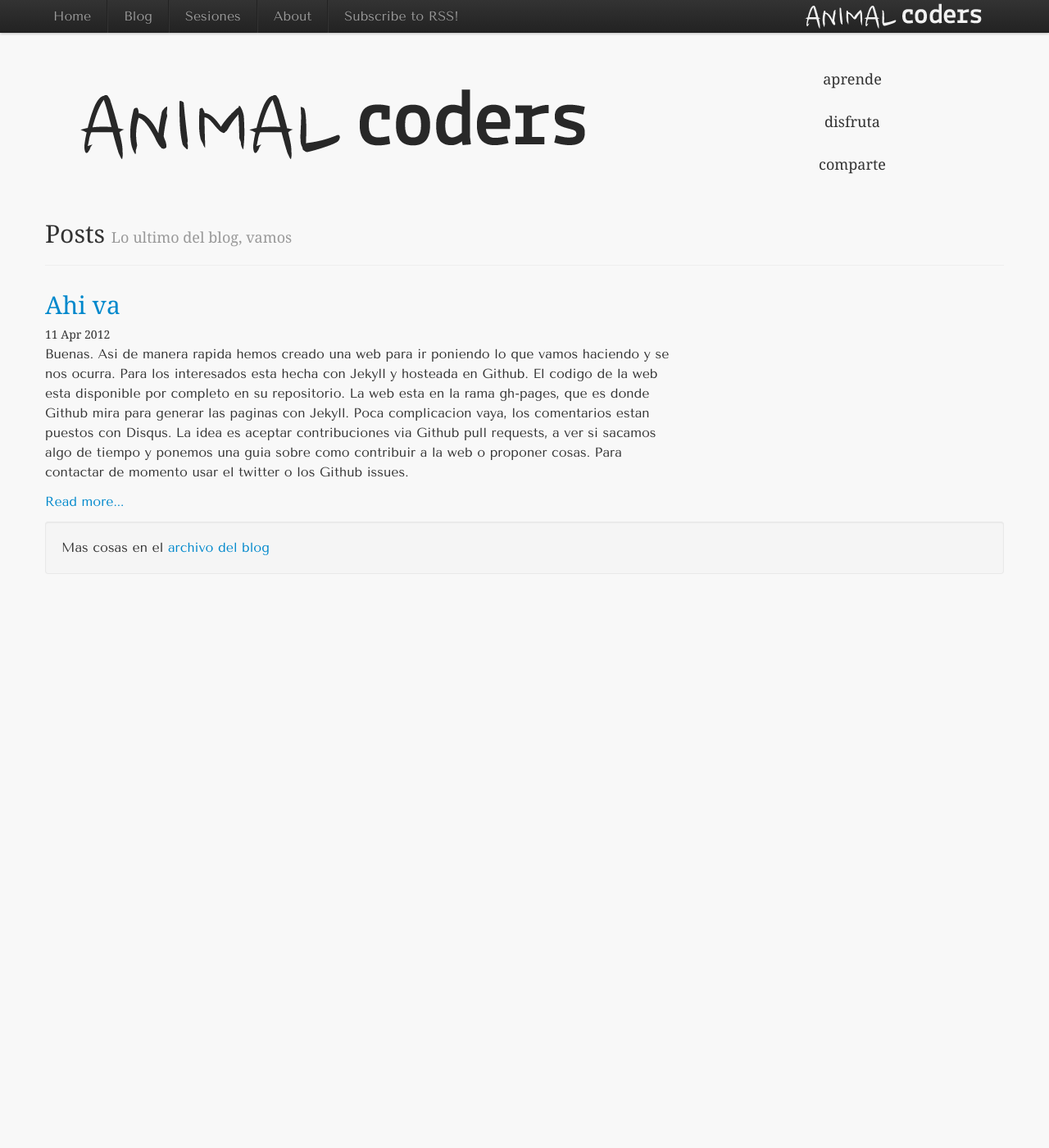
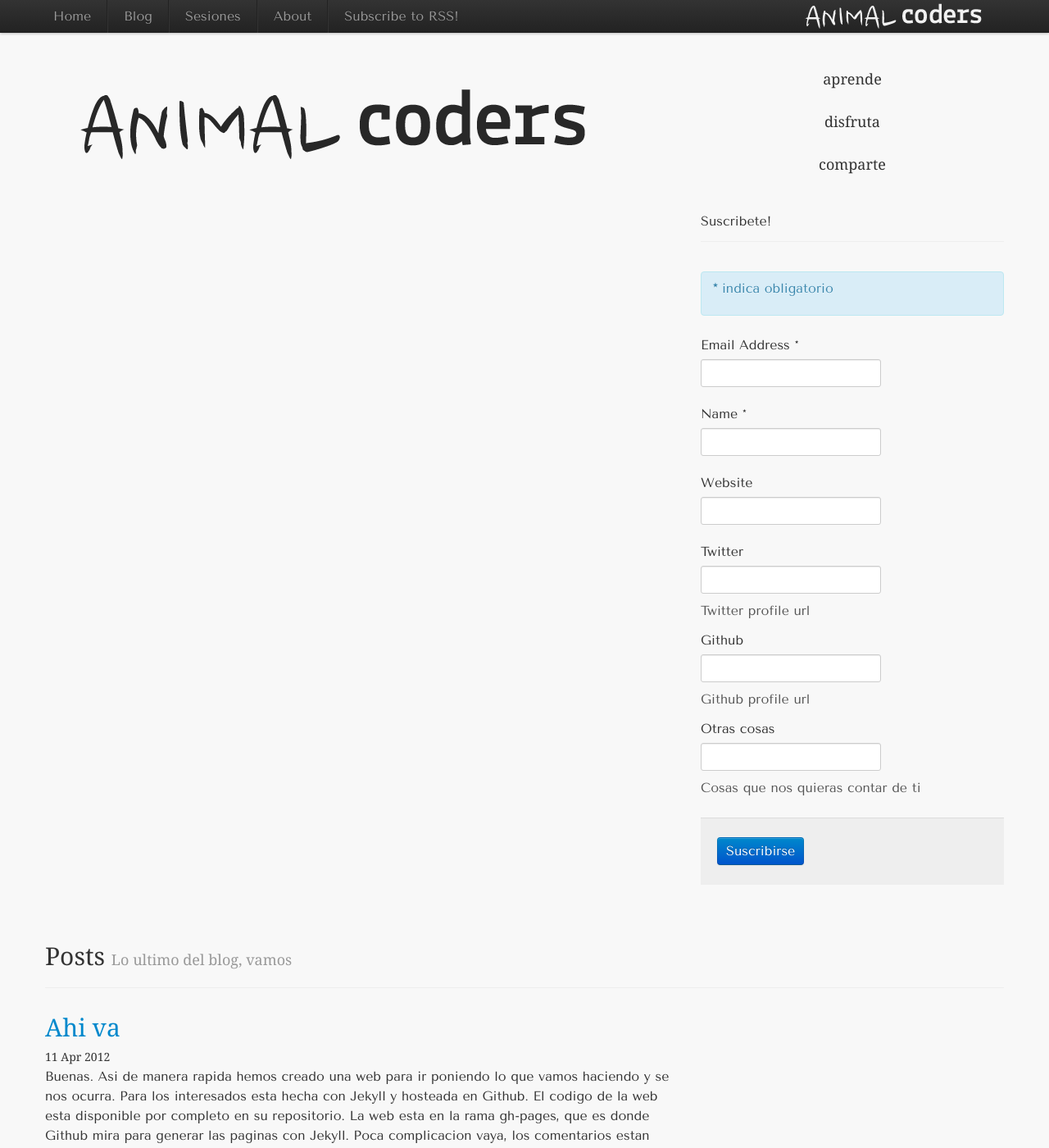
Before and after one commit to joakin/animalcoders, a Jekyll site: the page built from index.html, in a window 1280 px wide and 1400 px high. Shown: the whole window at 82% size. Built offline with Jekyll 4.4.1, drawn with Linux system fonts in a browser that asks for light colours; some web fonts are replaced; Markdown is read by kramdown in place of the engine named in the settings; the list of posts is cut into pages by our own code.

Commit message:
sign up form

```diff
--- /dev/null
+++ b/_includes/sign-up.html
@@ -0,0 +1,57 @@
+
+<div id="mc_embed_signup">
+    <form action="http://animalcoders.us4.list-manage.com/subscribe/post?u=346fee807b93ece96c97c580f&amp;id=f3afa52e07" method="post" name="mc-embedded-subscribe-form" class="form-vertical" target="_blank">
+        <fieldset>
+            <legend>Suscribete!</legend>
+            <div class="alert alert-info">
+                <p><strong>*</strong> indica obligatorio</p>
+            </div>
+            <div>
+            <div class="control-group">
+                <label class="control-label" for="mce-EMAIL">Email Address  <span class="asterisk">*</span>
+            </label>
+                <div class="controls">
+                    <input type="email" value="" name="EMAIL" class="required email" id="mce-EMAIL">
+                </div>
+            </div>
+            <div class="control-group">
+                <label class="control-label" for="mce-FNAME">Name  <span class="asterisk">*</span>
+            </label>
+                <div class="controls">
+                    <input type="text" value="" name="FNAME" class="required" id="mce-FNAME">
+                </div>
+            </div>
+            <div class="control-group">
+                <label class="control-label" for="mce-WEBSITE">Website </label>
+                <div class="controls">
+                    <input type="url" value="" name="WEBSITE" class=" url" id="mce-WEBSITE">
+                </div>
+            </div>
+            <div class="control-group">
+                <label class="control-label" for="mce-TWITTERURL">Twitter </label>
+                <div class="controls">
+                    <input type="url" value="" name="TWITTERURL" class=" url" id="mce-TWITTERURL">
+                    <p class="help-block">Twitter profile url</p>
+                </div>
+            </div>
+            <div class="control-group">
+                <label class="control-label" for="mce-GITHUB">Github </label>
+                <div class="controls">
+                    <input type="url" value="" name="GITHUB" class=" url" id="mce-GITHUB">
+                    <p class="help-block">Github profile url</p>
+                </div>
+            </div>
+            <div class="control-group">
+                <label class="control-label" for="mce-EXTRA">Otras cosas </label>
+                <div class="controls">
+                    <input type="text" value="" name="EXTRA" class="" id="mce-EXTRA">
+                    <p class="help-block">Cosas que nos quieras contar de ti</p>
+                </div>
+            </div>
+            <div class="form-actions">
+                <button type="submit" class="btn btn-primary" name="subscribe" >Suscribirse</button>
+            </div>
+        </fieldset>
+
+    </form>
+</div>
--- a/index.html
+++ b/index.html
@@ -13,6 +13,12 @@ title: Animal Coders
             <h3>aprende</h3>
             <h3>disfruta</h3>
             <h3>comparte</h3>
+        </div>
+    </div>
+
+    <div class='row'>
+        <div class='span4 offset8'>
+            {% include sign-up.html %}
         </div>
     </div>
 
```
